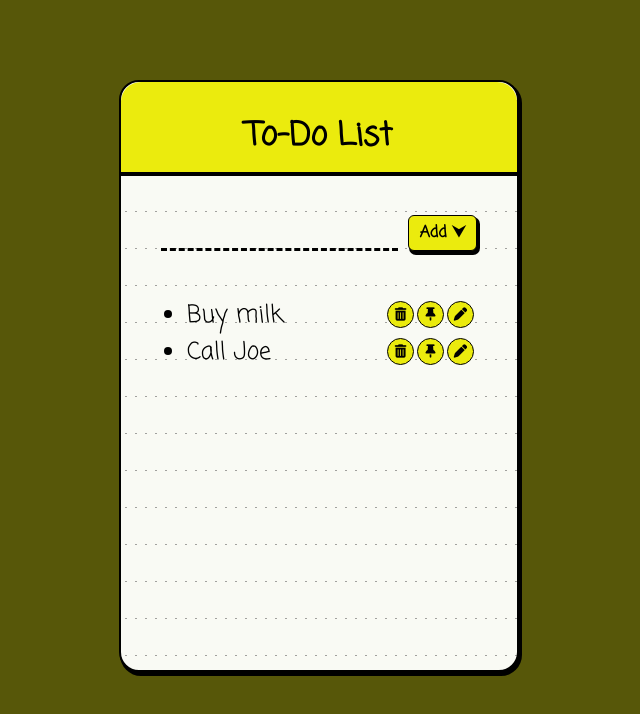
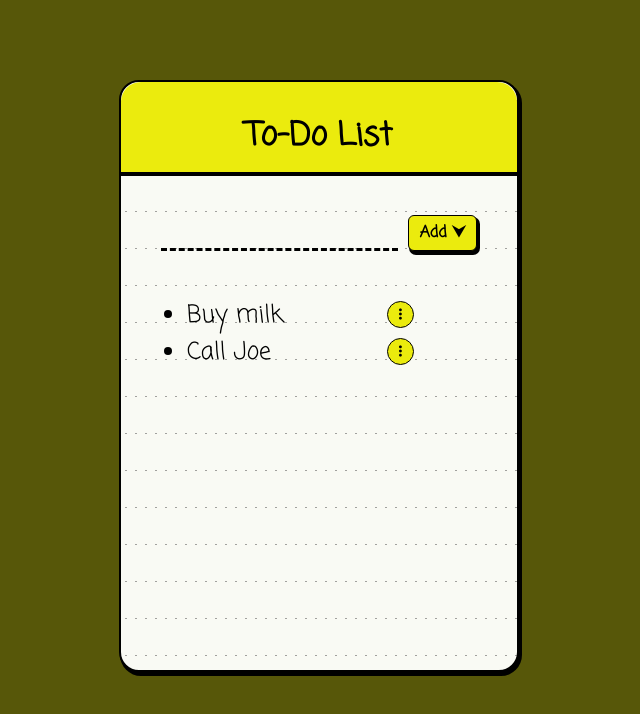
Before and after one commit to siavashimrz/todo_app_react, a React (Vite) app: page / in a window 1280 px wide. Shown: the top 714 px of the page, without its empty margins (321-961 px from the left). Built offline with nearby package versions, Linux system fonts and the light colour scheme.

Commit message:
Make option menu appear and work

```diff
--- a/src/App.jsx
+++ b/src/App.jsx
@@ -1,61 +1,93 @@
-import { useState } from 'react';
-import TextInput from './TextInput';
-import ToDoListItems from './ToDoListItems';
-import {v4 as uuidv4} from "uuid";
+import { useEffect, useState } from "react";
+import TextInput from "./TextInput";
+import ToDoListItems from "./ToDoListItems";
+import { v4 as uuidv4 } from "uuid";
 
 function App() {
   const [listItem, setListItem] = useState([
     {
       id: "f3c24a82-aeba-49e0-9679-ac34c2dc66de",
-        text: 'Buy milk',
+      text: "Buy milk",
       isDone: false,
-        isPin: false
+      isPin: false,
     },
     {
       id: "3fd35dcc-b35c-4a63-a8fc-01f98302ef0b",
-        text: 'Call Joe',
+      text: "Call Joe",
       isDone: false,
-        isPin: false
+      isPin: false,
+    },
+  ]);
+  const [editingItemId, setEditingItemId] = useState(null);
+  const [openMenuId, setOpenMenuId] = useState(null);
+  const listLength = listItem.length;
+  const appHeight = listLength > 9 ? (listLength + 7) * 37 : 16 * 37;
+
+  useEffect(() => {
+    if (openMenuId === null) {
+      return;
     }
-    ]);
-  const listLength = listItem.length;
-  const appHeight = listLength>9 ? ((listLength+7)*37) : 16*37;
+
+    function handleClickAway() {
+      setOpenMenuId(null);
+    }
+
+    document.addEventListener("click", handleClickAway);
+
+    return () => document.removeEventListener("click", handleClickAway);
+  }, [openMenuId]);
 
   function handleAdd(inputText) {
     const newItem = {
       id: uuidv4(),
       text: inputText,
       isDone: false,
-      isPin: false
-    }
+      isPin: false,
+    };
     setListItem((prev) => [...prev, newItem]);
   }
 
   function handleDelete(itemId) {
-    setListItem(prev => prev.filter(item => item.id !== itemId));
+    setListItem((prev) => prev.filter((item) => item.id !== itemId));
+    setOpenMenuId(null);
   }
 
   function handleIsDone(itemId) {
-    setListItem(prev =>
-      prev.map(item =>
-        item.id === itemId
-          ? { ...item, isDone: !item.isDone }
-          : item
-      )
+    if (openMenuId !== null) return;
+    setListItem((prev) =>
+      prev.map((item) =>
+        item.id === itemId ? { ...item, isDone: !item.isDone } : item,
+      ),
     );
   }
 
   function handleIsPin(itemId) {
-    console.log("pinned!");
-    setListItem(prev => prev.map(item => (
-      item.id === itemId
-      ? {...item, isPin: !item.isPin}
-      : item
-      )))
+    // console.log("pinned!");
+    setListItem((prev) =>
+      prev.map((item) =>
+        item.id === itemId ? { ...item, isPin: !item.isPin } : item,
+      ),
+    );
+    setOpenMenuId(null);
+  }
+
+  function handleEdit(itemId) {
+    // console.log(itemId);
+    setEditingItemId(itemId);
+    setOpenMenuId(null);
+  }
+
+  function handleItemTextChange(itemId, newText) {
+    // console.log("chnged! ", newText, itemId);
+    setListItem((prev) =>
+      prev.map((item) =>
+        item.id === itemId ? { ...item, text: newText } : item,
+      ),
+    );
   }
 
   return (
-    <div className="todo-app" style={{height:`${appHeight}px`}}>
+    <div className="todo-app" style={{ height: `${appHeight}px` }}>
       <h1 className="title">To-Do List</h1>
       <TextInput onAdd={handleAdd} />
       <ToDoListItems
@@ -63,6 +95,11 @@ function App() {
         onDelete={handleDelete}
         onIsDone={handleIsDone}
         onIsPin={handleIsPin}
+        onEdit={handleEdit}
+        editingItemId={editingItemId}
+        onItemTextChange={handleItemTextChange}
+        openMenuId={openMenuId}
+        onOpenMenu={setOpenMenuId}
       />
     </div>
   );
--- /dev/null
+++ b/src/Button.jsx
@@ -0,0 +1,13 @@
+export default function Button({ children, onClickEvent }) {
+  return (
+    <button
+      className="round-btn"
+      onClick={(e) => {
+        e.stopPropagation();
+        onClickEvent();
+      }}
+    >
+      {children}
+    </button>
+  );
+}
--- /dev/null
+++ b/src/EditText.jsx
@@ -0,0 +1,22 @@
+export default function EditText({ item, editingItemId, onItemTextChange }) {
+  // const [itemInputText, setItemInputText] = useState(item.text);
+  const isEditing = item.id === editingItemId;
+  return (
+    <>
+      <input
+        type="text"
+        // name="inputs"
+        // id="inputs"
+        style={{
+          display: isEditing ? "block" : "none",
+        }}
+        onChange={(e) => {
+          // setItemInputText(e.target.value);
+          onItemTextChange(item.id, e.target.value);
+          // console.log(itemInputText);
+        }}
+        value={item.text}
+      />
+    </>
+  );
+}
--- /dev/null
+++ b/src/ToDoListItem.jsx
@@ -0,0 +1,75 @@
+import Button from "./Button";
+import EditText from "./EditText";
+
+export default function ToDoListItem({
+  showPins,
+  toDoList,
+  onDelete,
+  onIsDone,
+  onIsPin,
+  onEdit,
+  editingItemId,
+  onItemTextChange,
+  openMenuId,
+  onOpenMenu,
+}) {
+  const filteredList = toDoList.filter((item) => item.isPin === showPins);
+  const pinStyle = {
+    fontWeight: "900",
+    color: "red",
+  };
+
+  return (
+    <>
+      {filteredList.map((item) => (
+        <li
+          key={item.id}
+          onClick={() => onIsDone(item.id)}
+          style={showPins ? pinStyle : null}
+        >
+          <div className="li-container">
+            <div className="li-text">
+              {item.isDone ? <del>{item.text}</del> : item.text}
+              <EditText
+                item={item}
+                editingItemId={editingItemId}
+                onItemTextChange={onItemTextChange}
+              />
+            </div>
+            {openMenuId !== item.id && (
+              <Button onClickEvent={() => onOpenMenu(item.id)}>
+                <i className="fa-solid fa-ellipsis-vertical"></i>
+              </Button>
+            )}
+            {openMenuId === item.id && (
+              <>
+                <Button onClickEvent={() => onOpenMenu(null)}>
+                  <i className="fa-solid fa-xmark"></i>
+                </Button>
+                <Button onClickEvent={() => onDelete(item.id)}>
+                  <i className="fa-solid fa-trash-can"></i>
+                </Button>
+                <Button onClickEvent={() => onIsPin(item.id)}>
+                  {showPins ? (
+                    <i class="fa-solid fa-thumbtack-slash"></i>
+                  ) : (
+                    <i className="fa-solid fa-thumbtack"></i>
+                  )}
+                </Button>
+                <Button onClickEvent={() => onEdit(item.id)}>
+                  <i className="fa-solid fa-pen"></i>
+                </Button>
+              </>
+              //   <div className="options-menu">
+              //     <button>Delete</button>
+              //     <button>Pin</button>
+              //     <button>Edit</button>
+              //     <button onClick={() => onOpenMenu(null)}>Close</button>
+              //   </div>
+            )}
+          </div>
+        </li>
+      ))}
+    </>
+  );
+}
--- a/src/ToDoListItems.jsx
+++ b/src/ToDoListItems.jsx
@@ -1,53 +1,33 @@
-function Button({children, onClickEvent}){
-  return (
-    <button className="round-btn" onClick={(e) => {
-      e.stopPropagation();
-      onClickEvent();
-      }
-    }>
-      {children}
-    </button>
-  );
-}
+import ToDoListItem from "./ToDoListItem";
 
-function ToDoListItem({ showPins, toDoList, onDelete, onIsDone, onIsPin }){
-  const filteredList = toDoList.filter(item => item.isPin === showPins);
-  const pinStyle = {
-    fontWeight: "900",
-    color: "red"
-  };
-
-  return (
-    <>
-      {filteredList.map((item) => (
-        <li key={item.id} onClick={()=> onIsDone(item.id)} style={showPins ? pinStyle : null}>
-        <div className="li-container">
-            {item.isDone ? <del>{item.text}</del> : item.text}
-            <Button onClickEvent={() => onDelete(item.id)}>
-              <i className="fa-solid fa-trash-can"></i>
-            </Button>
-            <Button onClickEvent={() => onIsPin(item.id)}>
-              {showPins
-              ? <i class="fa-solid fa-thumbtack-slash"></i>
-              : <i className="fa-solid fa-thumbtack"></i>}
-            </Button>
-            <Button onClickEvent={() => onIsPin(item.id)}>
-              <i class="fa-solid fa-pen"></i>
-            </Button>
-        </div>
-      </li>
-      ))}
-    </>
-  );
-}
-
-export default function ToDoListItems({ toDoList, onDelete, onIsDone, onIsPin }) {
+export default function ToDoListItems({
+  toDoList,
+  onDelete,
+  onIsDone,
+  onIsPin,
+  onEdit,
+  editingItemId,
+  onItemTextChange,
+  openMenuId,
+  onOpenMenu,
+}) {
   return (
     <ul>
-      <ToDoListItem showPins={true} toDoList={toDoList} onDelete={onDelete} onIsDone={onIsDone} onIsPin={onIsPin} />
-
-      <ToDoListItem showPins={false} toDoList={toDoList} onDelete={onDelete} onIsDone={onIsDone} onIsPin={onIsPin} />
-
+      {[true, false].map((isShow) => (
+        <ToDoListItem
+          key={isShow.toString()}
+          showPins={isShow}
+          toDoList={toDoList}
+          onDelete={onDelete}
+          onIsDone={onIsDone}
+          onIsPin={onIsPin}
+          onEdit={onEdit}
+          editingItemId={editingItemId}
+          onItemTextChange={onItemTextChange}
+          openMenuId={openMenuId}
+          onOpenMenu={onOpenMenu}
+        />
+      ))}
     </ul>
   );
 }
--- a/src/styles.css
+++ b/src/styles.css
@@ -1,4 +1,4 @@
-@import url('https://fonts.googleapis.com/css2?family=Coming+Soon&display=swap');
+@import url("https://fonts.googleapis.com/css2?family=Coming+Soon&display=swap");
 
 * {
   box-sizing: border-box;
@@ -7,7 +7,7 @@
 }
 
 body {
-  font-family: 'Coming Soon', cursive;
+  font-family: "Coming Soon", cursive;
 }
 
 #root {
@@ -44,7 +44,7 @@ form {
   padding: 43px 0 20px;
 }
 
-input {
+#input {
   background-color: transparent;
   padding: 0 10px;
   font-family: inherit;
@@ -53,7 +53,7 @@ input {
   border-bottom: 3px dashed rgb(0, 0, 0);
 }
 
-input:focus {
+#input:focus {
   outline: none;
 }
 
@@ -73,9 +73,8 @@ input:focus {
   transition: all 0.1s ease-in-out;
 }
 
-.add-btn:hover{
+.add-btn:hover {
   background-color: rgb(253, 253, 116);
-
 }
 
 ul {
@@ -91,13 +90,12 @@ li {
   user-select: none;
 }
 
-.li-container{
-
+.li-container {
   display: grid;
-  grid-template-columns: 200px 30px 30px 30px;
+  grid-template-columns: 200px 30px 30px 30px 30px;
 }
 
-.round-btn{
+.round-btn {
   margin-top: 4px;
   width: 27px;
   height: 27px;
@@ -107,8 +105,8 @@ li {
   border: 1px solid black;
 }
 
-@media (max-width:600px){
-  .todo-app{
+@media (max-width: 600px) {
+  .todo-app {
     width: 300px;
   }
   .add-btn {
@@ -118,22 +116,22 @@ li {
     width: 160px;
     font-size: 1rem;
   }
-  ul{
+  ul {
     font-size: 1.1rem;
     margin: 26px 50px;
   }
-  li{
+  li {
     width: 215px;
   }
-  .li-container{
+  .li-container {
     grid-template-columns: auto 23px 23px 23px;
   }
-  .round-btn{
+  .round-btn {
     margin-top: 4px;
     width: 20px;
     height: 20px;
   }
-  .round-btn i{
+  .round-btn i {
     font-size: 10px;
   }
 }
```
Also changed, not shown: 1 other file (tests, documents, lock files or other folders). Lines whose indentation alone changed are shown as unchanged.
